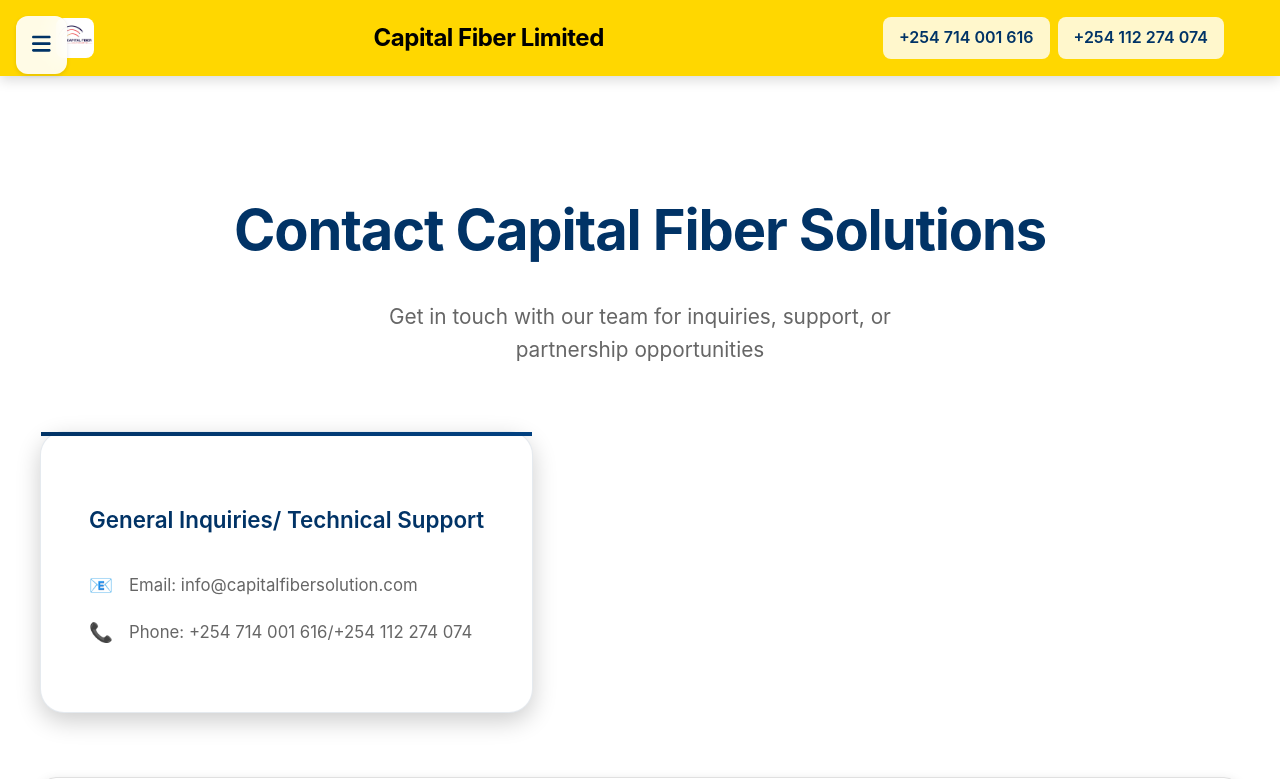
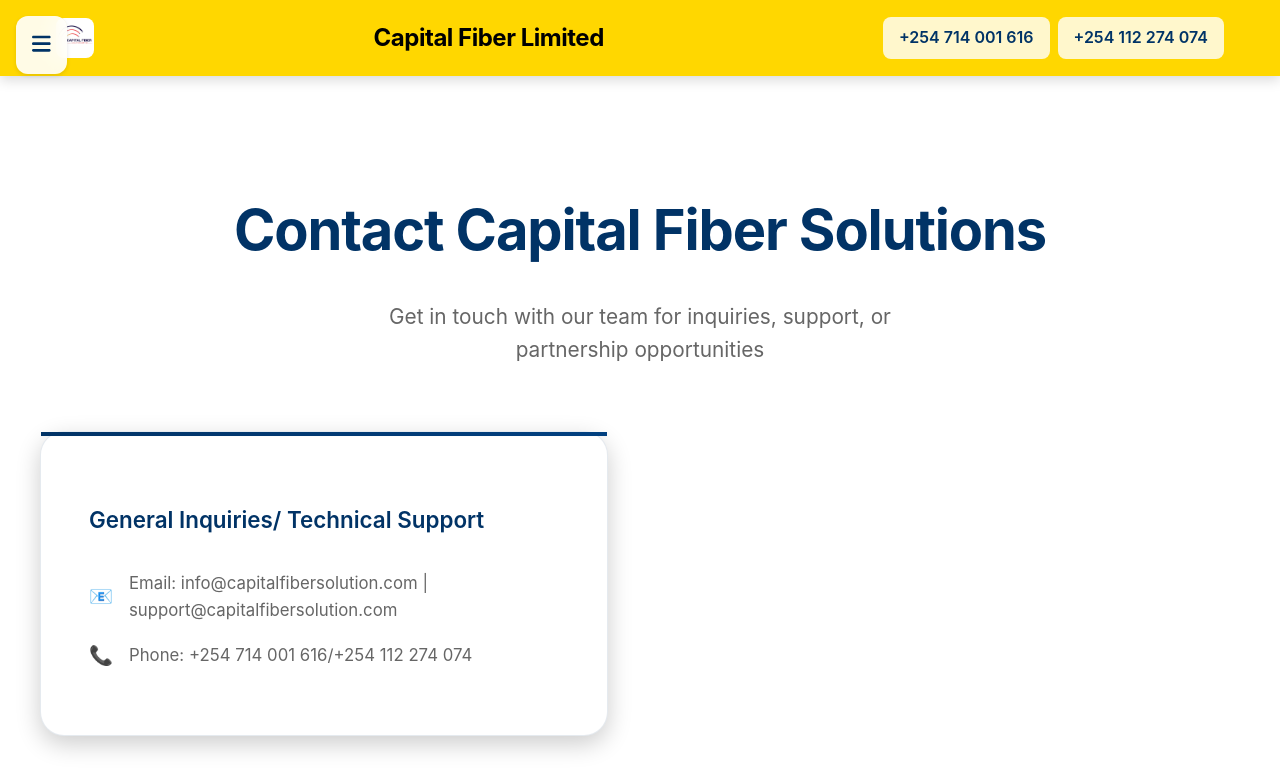
Before and after one commit to yrlnls/capital_fiber_ltd, a React (Vite) app: page /contact in a window 1280 px wide. Shown: the top 779 px of the page. Built offline with nearby package versions, Linux system fonts and the light colour scheme.

Commit message:
added support email

```diff
--- a/src/components/Contact.jsx
+++ b/src/components/Contact.jsx
@@ -92,7 +92,7 @@
                 whileHover={{ color: '#ff6b35' }}
                 transition={{ duration: 0.3 }}
               >
-                Email: info@capitalfibersolution.com
+                Email: info@capitalfibersolution.com | support@capitalfibersolution.com
               </motion.p>
               <motion.p
                 whileHover={{ color: '#ff6b35' }}
--- a/src/components/Footer.jsx
+++ b/src/components/Footer.jsx
@@ -36,7 +36,7 @@
     },
     {
       icon: faEnvelope,
-      text: 'Email: info@capitalfibersolution.com',
+      text: 'Email: info@capitalfibersolution.com | support@capitalfibersolution.com' ,
       href: 'mailto:info@capitalfibersolution.com'
     },
     {
```
